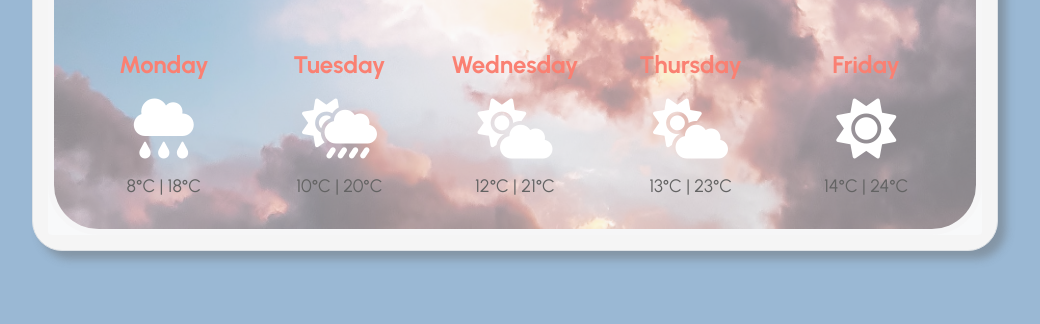
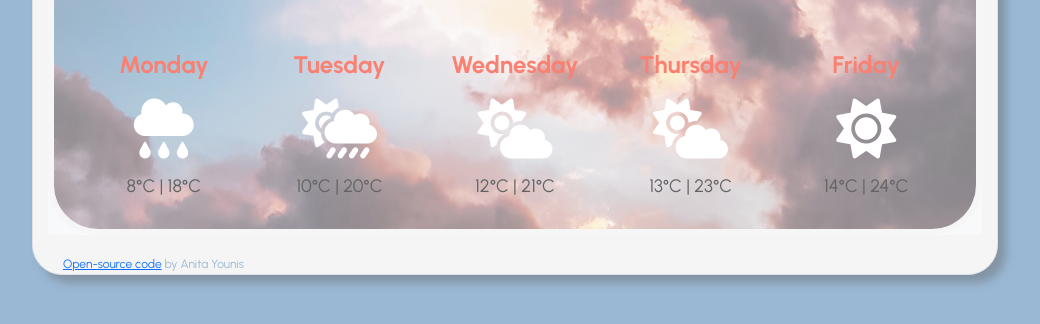
Before and after one commit to anita-15/anitas-project, a plain HTML site: page index.html in a window 1280 px wide. Shown: the part 436-760 px from the top of the page, without its empty margins (125-1165 px from the left). Drawn offline with nearby package versions, Linux system fonts and the light colour scheme; no server answers.

Commit message:
Added Open Source link

```diff
--- a/index.html
+++ b/index.html
@@ -135,8 +135,14 @@
             <div></div>
           </div>
         </div>
+            <span class="by-me">
+      <span class="open-source"><a href="https://github.com/anita-15/anitas-project" target="_blank">Open-source code</a></span>
+      by Anita Younis
+    </span>
       </div>
+
     </div>
+
     <script src="src/script.js"></script>
   </body>
 </html>
--- a/src/styles.css
+++ b/src/styles.css
@@ -20,7 +20,7 @@ button:hover {
 input {
   background: white;
   border: 2px solid salmon;
-  color: grey;
+  color: rgb(99, 99, 99);
   border-radius: 4px;
   font-family: "Urbanist", sans-serif;
   margin-top: 15px;
@@ -56,6 +56,17 @@ hr {
   padding: 0;
   margin: 75px;
 }
+.by-me {
+  color: rgb(154, 184, 212);
+  font-family: "Urbanist", sans-serif;
+  font-size: 12px;
+  padding-left: 30px;
+  text-decoration: none;
+}
+.open-source {
+  text-decoration: none;
+}
+
 .sentence {
   color: salmon;
   font-family: "Urbanist", sans-serif;
```
